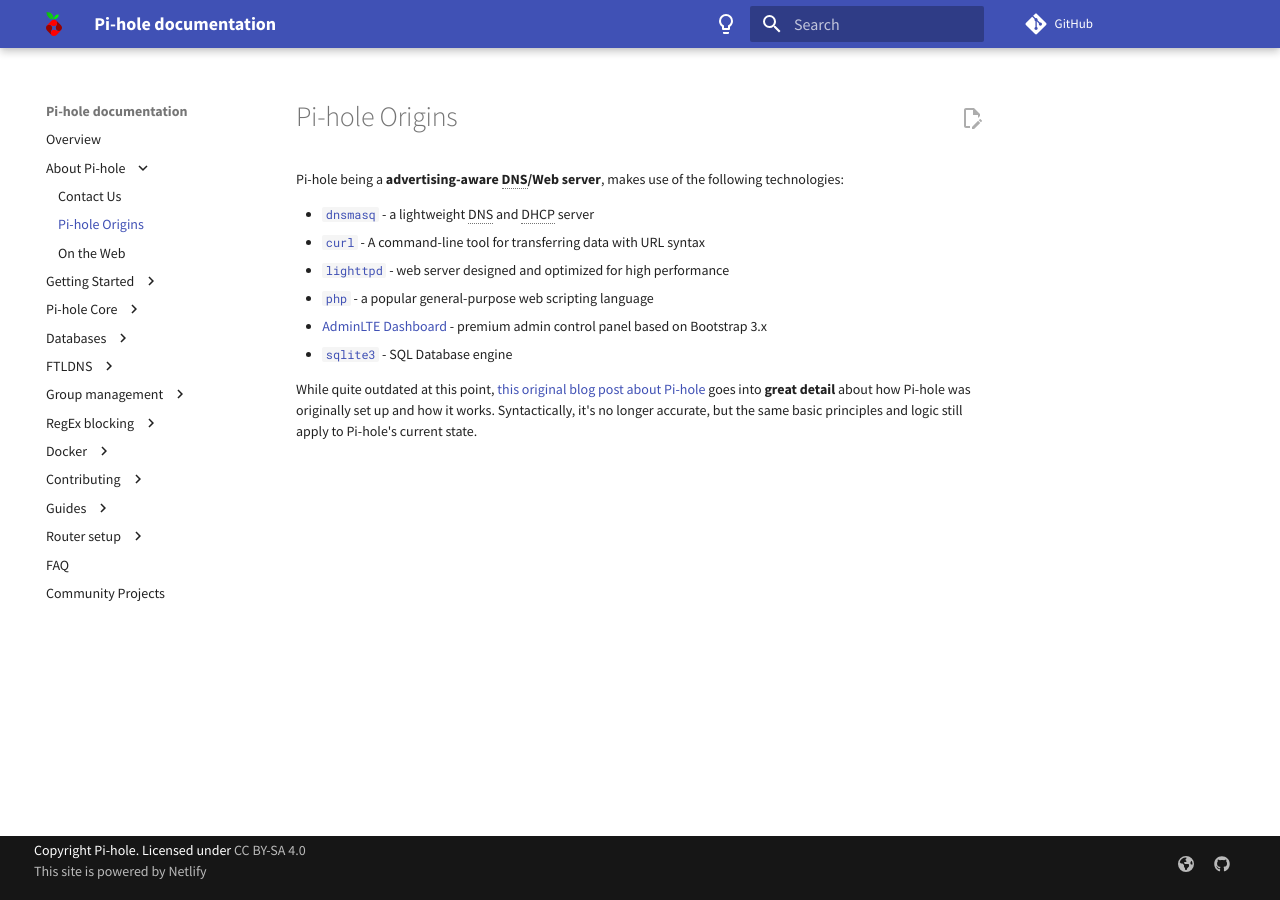
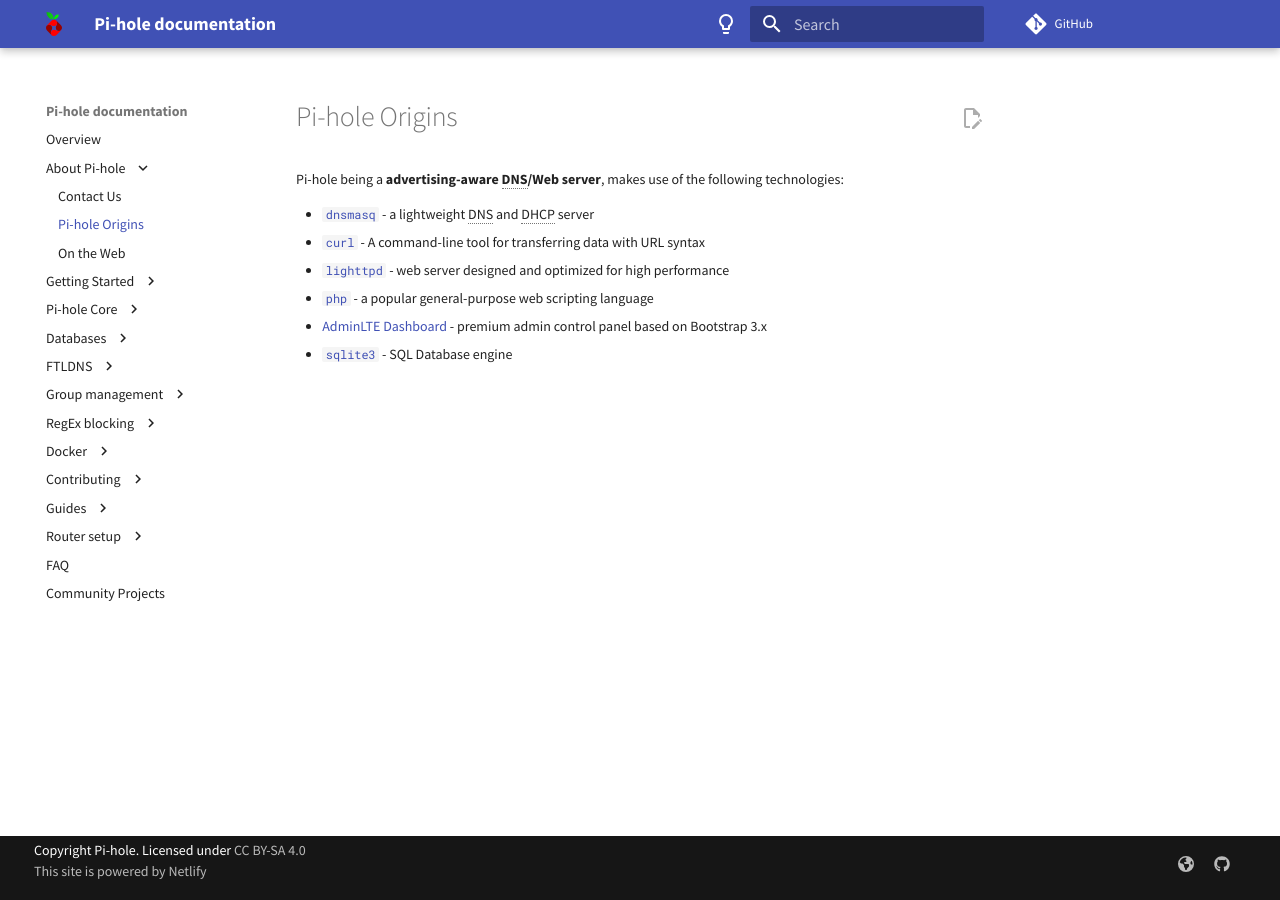
Before and after one commit to pi-hole/docs, an MkDocs documentation site: the page built from docs/main/origins.md, in a window 1280 px wide. Built offline with MkDocs 1.6.1 and Material for MkDocs 9.7.7, drawn with Linux system fonts in a browser that asks for light colours; comment, search, counter and statistics services are not loaded.

Commit message:
Remove outdated link to PI-hole's origin. The linked homepage is down already
Signed-off-by: Christian König <ckoenig@posteo.de>

```diff
--- a/docs/main/origins.md
+++ b/docs/main/origins.md
@@ -12,5 +12,3 @@
 - [`php`](https://www.php.net/) - a popular general-purpose web scripting language
 - [AdminLTE Dashboard](https://github.com/ColorlibHQ/AdminLTE) - premium admin control panel based on Bootstrap 3.x
 - [`sqlite3`](https://www.sqlite.org/index.html) - SQL Database engine
-
-While quite outdated at this point, [this original blog post about Pi-hole](https://jacobsalmela.com/2015/06/16/block-millions-ads-network-wide-with-a-raspberry-pi-hole-2-0/) goes into **great detail** about how Pi-hole was originally set up and how it works. Syntactically, it's no longer accurate, but the same basic principles and logic still apply to Pi-hole's current state.
```
